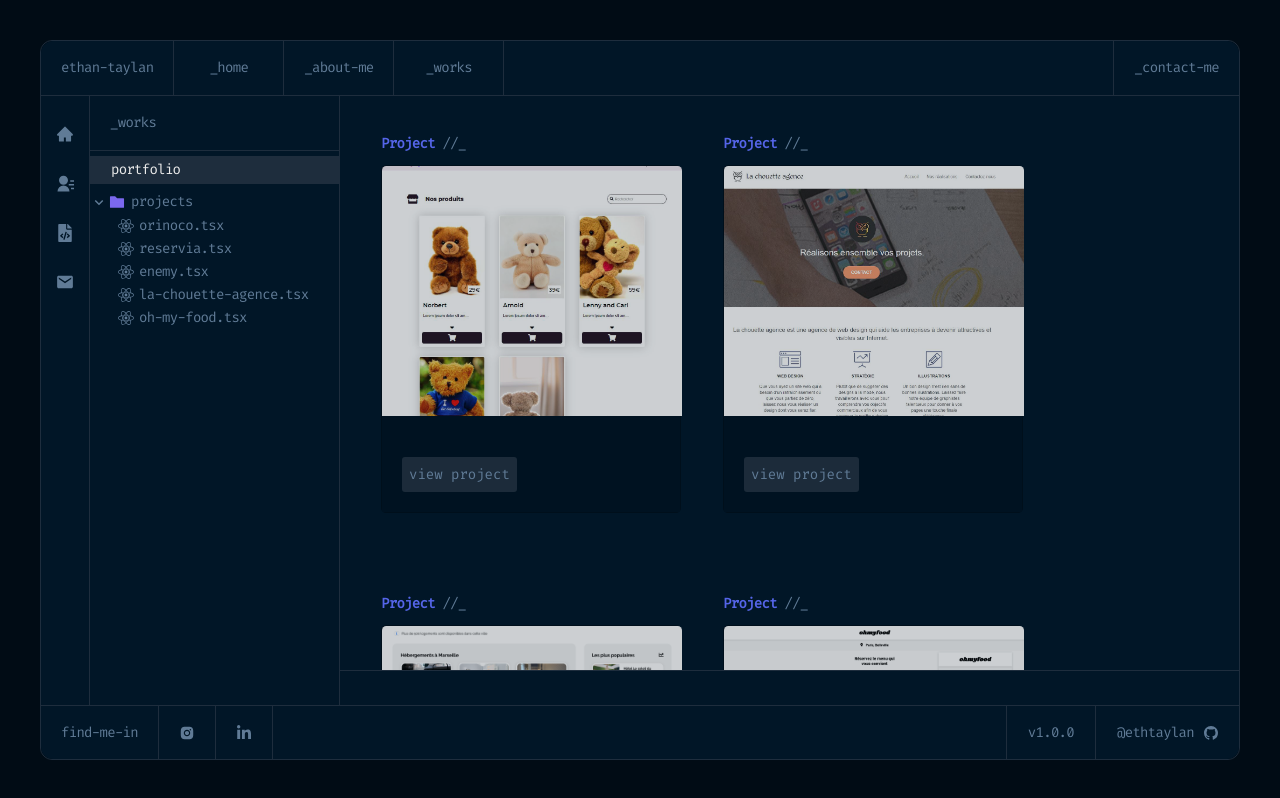
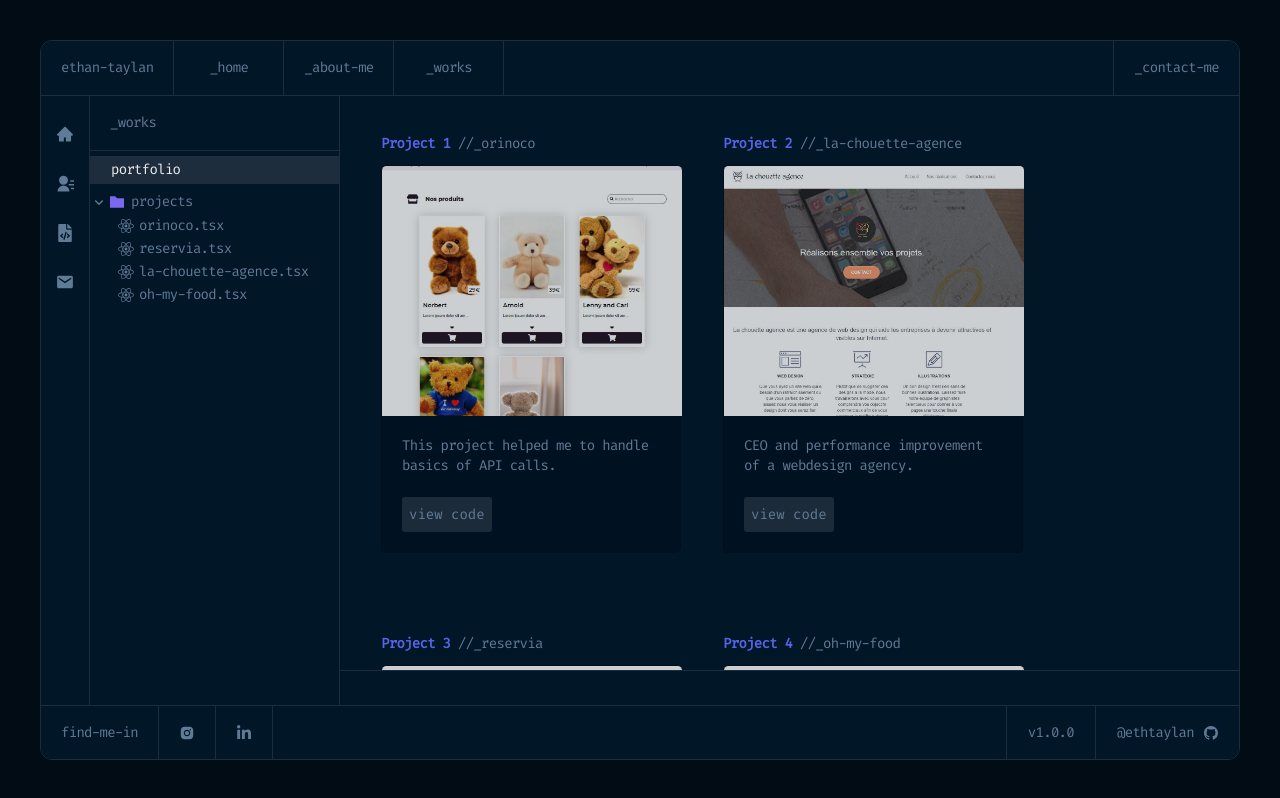
Before and after one commit to ethantaylan/ethan-taylan-portfolio, a React (Vite) app: page /works in a window 1280 px wide. Built offline with nearby package versions, Linux system fonts and the light colour scheme.

Commit message:
added links to works page

```diff
--- a/src/components/Navbar/FolderBar/FolderBarItems/FolderBarArticle.tsx
+++ b/src/components/Navbar/FolderBar/FolderBarItems/FolderBarArticle.tsx
@@ -16,11 +16,9 @@ export const FolderBarArticle: React.FC<FolderBarArticleProps> = ({
         <NavLink to={article.href}>
           <div className="d-flex ms-4 mb-2 hover">
             <span className="d-flex icon-spacing">{article.icon}</span>
-            <div className="d-flex align-items-center">
-              {article.title}
-            </div>
+            <div className="d-flex align-items-center">{article.title}</div>
           </div>
-        </NavLink>
+          </NavLink>
       </div>
     </div>
   );
--- a/src/components/Works/Portfolio/Portfolio.tsx
+++ b/src/components/Works/Portfolio/Portfolio.tsx
@@ -2,10 +2,10 @@ import WorksTabs from '../../../packages/Works/WorksTabs';
 import FolderBar from '../../Navbar/FolderBar/FolderBar';
 import PortfolioCards from './PortfolioItems/PortfolioCards/PortfolioCards';
 import './portfolio.scss';
-import Orinoco from '../../../assets/Projects/orinoco.png'
-import LaChouetteAgence from '../../../assets/Projects/lachouetteagence.png'
-import Reservia from '../../../assets/Projects/reservia.png'
-import OhMyFood from '../../../assets/Projects/ohmyfood.png'
+import Orinoco from '../../../assets/Projects/orinoco.png';
+import LaChouetteAgence from '../../../assets/Projects/lachouetteagence.png';
+import Reservia from '../../../assets/Projects/reservia.png';
+import OhMyFood from '../../../assets/Projects/ohmyfood.png';
 
 const Portfolio = () => {
   return (
@@ -14,27 +14,35 @@ const Portfolio = () => {
       <div className="d-flex flex-wrap portfolio-container">
         <PortfolioCards
           img={Orinoco}
-          projectNumber={''}
-          projectSubName={''}
-          projectText={''}
+          projectNumber={'1'}
+          projectSubName={'orinoco'}
+          projectText={'This project helped me to handle basics of API calls.'}
+          href="//github.com/ethantaylan/orinoco"
         />
         <PortfolioCards
           img={LaChouetteAgence}
-          projectNumber={''}
-          projectSubName={''}
-          projectText={''}
+          projectNumber={'2'}
+          projectSubName={'la-chouette-agence'}
+          projectText={'CEO and performance improvement of a webdesign agency.'}
+          href="//github.com/ethantaylan/La_chouette_agence"
         />
         <PortfolioCards
           img={Reservia}
-          projectNumber={''}
-          projectSubName={''}
-          projectText={''}
+          projectNumber={'3'}
+          projectSubName={'reservia'}
+          projectText={
+            'This project helped me to learn basics of HTML and CSS.'
+          }
+          href='//github.com/ethantaylan/Reservia'
         />
         <PortfolioCards
           img={OhMyFood}
-          projectNumber={''}
-          projectSubName={''}
-          projectText={''}
+          projectNumber={'4'}
+          projectSubName={'oh-my-food'}
+          projectText={
+            'This project helped me to improve my responsive design skills.'
+          }
+          href="//github.com/ethantaylan/Ohmyfood"
         />
       </div>
     </div>
--- a/src/components/Works/Portfolio/PortfolioItems/PortfolioCards/PortfolioCards.tsx
+++ b/src/components/Works/Portfolio/PortfolioItems/PortfolioCards/PortfolioCards.tsx
@@ -69,7 +69,7 @@ const PortfolioCards: React.FC<PortfolioCardsProps> = ({
 										backgroundColor: '#1C2B3A',
 									}}
 								>
-									view project
+									view code
 								</Button>
 							</a>
 						</Card.Body>
--- a/src/packages/AboutMe/AboutMeTabs.tsx
+++ b/src/packages/AboutMe/AboutMeTabs.tsx
@@ -1,9 +1,9 @@
 import {
+  AiFillFilePdf,
+  AiFillFileText,
   AiFillFolder,
-  AiFillFileText,
   AiFillInstagram,
-  AiFillLinkedin,
-  AiFillFilePdf
+  AiFillLinkedin
 } from 'react-icons/ai';
 import { BsFillTelephoneFill } from 'react-icons/bs';
 import { FaGithubSquare } from 'react-icons/fa';
@@ -45,9 +45,21 @@ const AboutMeTabs = [
         title: 'socials',
         icon: <AiFillFolder size={18} color="tan" />,
         articles: [
-          { title: 'instagram', icon: <AiFillInstagram size={16} /> },
-          { title: 'github', icon: <FaGithubSquare size={16} /> },
-          { title: 'linkedin', icon: <AiFillLinkedin size={16} /> }
+          {
+            title: 'instagram',
+            icon: <AiFillInstagram size={16} />,
+            href: '//www.instagram.com/et.tln/?hl=fr'
+          },
+          {
+            title: 'github',
+            icon: <FaGithubSquare size={16} />,
+            href: '//github.com/ethantaylan'
+          },
+          {
+            title: 'linkedin',
+            icon: <AiFillLinkedin size={16} />,
+            href: '//www.linkedin.com/in/ethan-taylan-697831199/'
+          }
         ]
       }
     ]
--- a/src/packages/Works/Works.tsx
+++ b/src/packages/Works/Works.tsx
@@ -5,7 +5,7 @@ import './works.scss';
 const Works = () => {
   return (
     <React.Fragment>
-		<Portfolio />
+      <Portfolio />
     </React.Fragment>
   );
 };
--- a/src/packages/Works/WorksTabs.tsx
+++ b/src/packages/Works/WorksTabs.tsx
@@ -1,6 +1,4 @@
-import {
-  AiFillFolder,
-} from 'react-icons/ai';
+import { AiFillFolder } from 'react-icons/ai';
 import { FaReact } from 'react-icons/fa';
 
 const WorksTabs = [
@@ -15,32 +13,27 @@ const WorksTabs = [
           {
             title: 'orinoco.tsx',
             icon: <FaReact size={16} />,
-            href: '/about-me/biography'
+            href: '//github.com/ethantaylan/orinoco'
           },
           {
             title: 'reservia.tsx',
             icon: <FaReact size={16} />,
-            href: '/about-me/biography'
-          },
-          {
-            title: 'enemy.tsx',
-            icon: <FaReact size={16} />,
-            href: '/about-me/biography'
+            href: '//github.com/ethantaylan/Reservia'
           },
           {
             title: 'la-chouette-agence.tsx',
             icon: <FaReact size={16} />,
-            href: '/about-me/biography'
+            href: '//github.com/ethantaylan/La_chouette_agence'
           },
           {
             title: 'oh-my-food.tsx',
             icon: <FaReact size={16} />,
-            href: '/about-me/biography'
-          },
+            href: '//github.com/ethantaylan/Ohmyfood'
+          }
         ]
-      },
+      }
     ]
-  },
+  }
 ];
 
 export default WorksTabs;
```
Also changed, not shown: src/assets/avatar.png.
